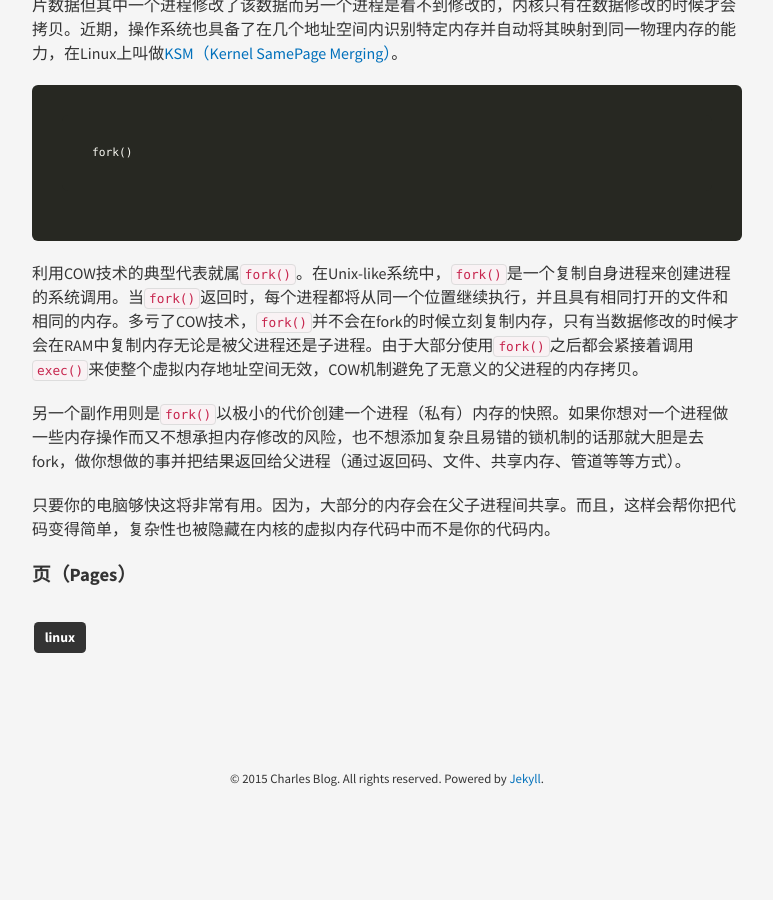
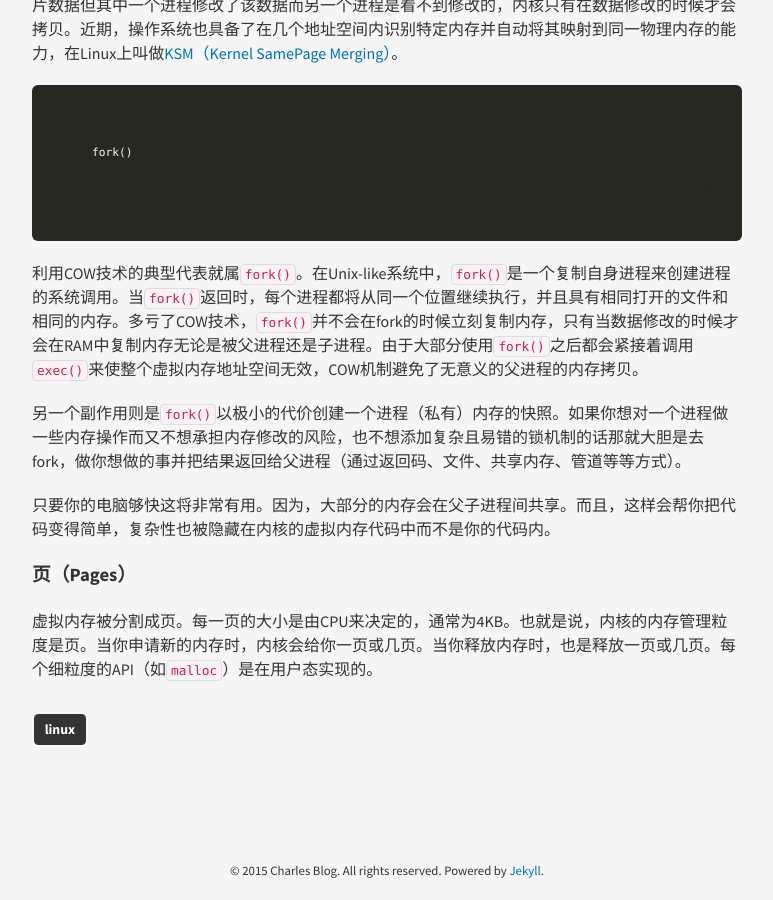
Before and after one commit to JavaCS3/blog, a Jekyll site: the page built from _posts/2015-10-24-talk-about-memory-part-1.md, in a window 1280 px wide and 900 px high, scrolled down 1474 px. Shown: the whole window, without its empty margins (253-1026 px from the left). Built offline with Jekyll 4.4.1, drawn with Linux system fonts in a browser that asks for light colours; nearby versions of some CDN libraries; Markdown is read by kramdown in place of the engine named in the settings; comment, search, counter and statistics services are not loaded; before the commit the page ends 2282 px from its top, so only the background shows below that.

Commit message:
continuing 2015-10-24-talk-about-memory-part-1.md

```diff
--- a/_posts/2015-10-24-talk-about-memory-part-1.md
+++ b/_posts/2015-10-24-talk-about-memory-part-1.md
@@ -38,3 +38,4 @@ title: 内存解析（一）：内存类型（译）
 只要你的电脑够快这将非常有用。因为，大部分的内存会在父子进程间共享。而且，这样会帮你把代码变得简单，复杂性也被隐藏在内核的虚拟内存代码中而不是你的代码内。
 
 ### 页（Pages）
+虚拟内存被分割成页。每一页的大小是由CPU来决定的，通常为4KB。也就是说，内核的内存管理粒度是页。当你申请新的内存时，内核会给你一页或几页。当你释放内存时，也是释放一页或几页。每个细粒度的API（如`malloc`）是在用户态实现的。
```
